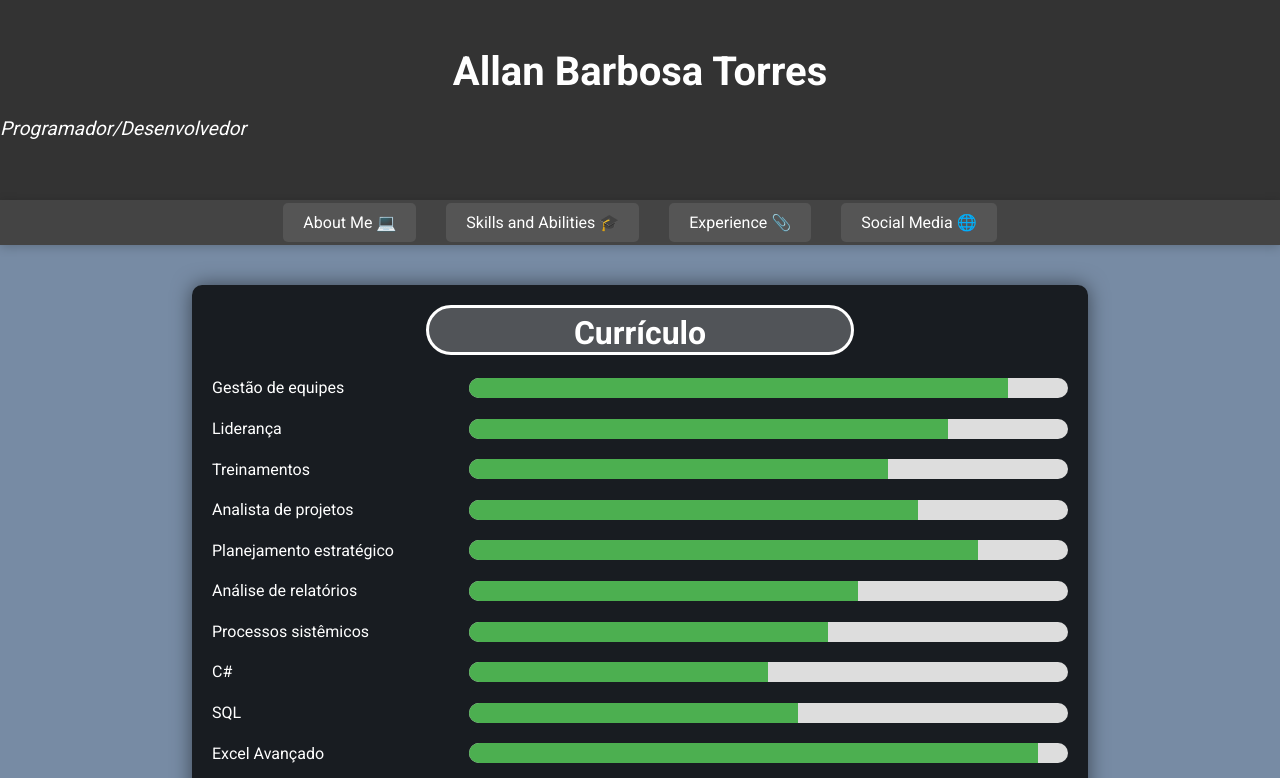
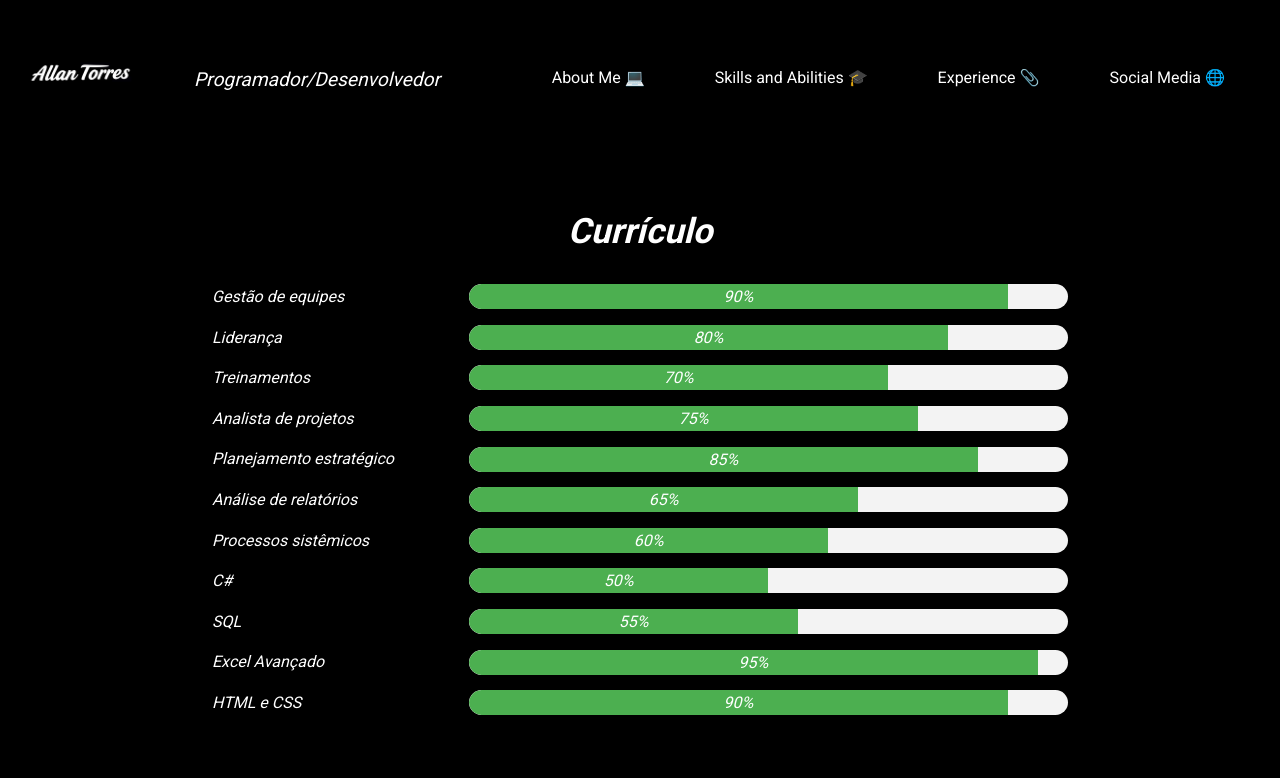
Before and after one commit to AllanBartorr/Portfolio, a plain HTML site: page curriculo.html in a window 1280 px wide. Shown: the top 778 px of the page. Drawn offline with Linux system fonts and the light colour scheme.

Commit message:
Atualização com header
Atualização com font nova, imagem para a logo e transition.

```diff
--- a/curriculo.html
+++ b/curriculo.html
@@ -9,34 +9,36 @@
     </head>
     <body>
     <header>
-        <h1>Allan Barbosa Torres</h1>
-        <p>Programador/Desenvolvedor</p>
-    </header>
-    <div class="cssanimation leFlyInLeft sequence">
+        <div class="cabeca">
+            <img src="Allantorres.jpeg">
+            <div class="txt">
+                <p> Programador/Desenvolvedor</p>
+                </div>
             <nav class="navbar">
-        <ul id="button">
-
-            <li><a  id="buttonPortfolio" href="portfolio.html">About Me &#x1F4BB;</a></li>
-            <li><a  id="buttonCurriculo" href="curriculo.html">Skills and Abilities &#x1F393;</a></li>
-            <li><a  id="buttonExperiencia" href="#">Experience &#x1F4CE;</a></li>
-            <li><a  id="buttonRedes"  href="#">Social Media  &#x1F310;</a></li>
+                <ul>
+                    <li><a id="buttonPortfolio" href="index.html">About Me &#x1F4BB;</a></li>
+                    <li><a id="buttonCurriculo" href="curriculo.html">Skills and Abilities &#x1F393;</a></li>
+                    <li><a id="buttonExperiencia" href="#">Experience &#x1F4CE;</a></li>
+                    <li><a id="buttonRedes" href="#">Social Media  &#x1F310;</a></li>
                 </ul>
             </nav>
         </div>
+
+    </header>
 <section class="about">
     <div class="container">
-            <h2 class="subtitulo" >Currículo</h2>
-            <p>Gestão de equipes <span class="progress-bar" style="--progress: 90%;"></span></p>
-            <p>Liderança <span class="progress-bar" style="--progress: 80%;"></span></p>
-            <p>Treinamentos <span class="progress-bar" style="--progress: 70%;"></span></p>
-            <p>Analista de projetos <span class="progress-bar" style="--progress: 75%;"></span></p>
-            <p>Planejamento estratégico <span class="progress-bar" style="--progress: 85%;"></span></p>
-            <p>Análise de relatórios <span class="progress-bar" style="--progress: 65%;"></span></p>
-            <p>Processos sistêmicos <span class="progress-bar" style="--progress: 60%;"></span></p>
-            <p>C# <span class="progress-bar" style="--progress: 50%;"></span></p>
-            <p>SQL <span class="progress-bar" style="--progress: 55%;"></span></p>
-            <p>Excel Avançado <span class="progress-bar" style="--progress: 95%;"></span></p>
-            <p>HTML e CSS <span class="progress-bar" style="--progress: 90%;"></span></p>
+        <h2 class="subtitulo">Currículo</h2>
+        <p>Gestão de equipes <span class="progress-container"><span class="progress-bar" data-progress="90">90%</span></span></p>
+        <p>Liderança <span class="progress-container"><span class="progress-bar" data-progress="80">80%</span></span></p>
+        <p>Treinamentos <span class="progress-container"><span class="progress-bar" data-progress="70">70%</span></span></p>
+        <p>Analista de projetos <span class="progress-container"><span class="progress-bar" data-progress="75">75%</span></span></p>
+        <p>Planejamento estratégico <span class="progress-container"><span class="progress-bar" data-progress="85">85%</span></span></p>
+        <p>Análise de relatórios <span class="progress-container"><span class="progress-bar" data-progress="65">65%</span></span></p>
+        <p>Processos sistêmicos <span class="progress-container"><span class="progress-bar" data-progress="60">60%</span></span></p>
+        <p>C# <span class="progress-container"><span class="progress-bar" data-progress="50">50%</span></span></p>
+        <p>SQL <span class="progress-container"><span class="progress-bar" data-progress="55">55%</span></span></p>
+        <p>Excel Avançado <span class="progress-container"><span class="progress-bar" data-progress="95">95%</span></span></p>
+        <p>HTML e CSS <span class="progress-container"><span class="progress-bar" data-progress="90">90%</span></span></p>
     </div>
 </section>
 
--- a/script.js
+++ b/script.js
@@ -1,16 +1,8 @@
-var button = document.getElementById('button');
+document.addEventListener("DOMContentLoaded", function() {
+    const progressBars = document.querySelectorAll('.progress-bar');
 
-button.addEventListener('mouseenter', entrar);
-button.addEventListener('click', clicar);
-button.addEventListener('mouseout', sair);
-
-function clicar(){
-    button.style.background = 'red';
-}
-
-function entrar(){
-    button.style.background = 'black';
-}
-function sair(){
-    button.style.background = '#555'
-}
+    progressBars.forEach(bar => {
+        const progress = bar.getAttribute('data-progress');
+        bar.style.width = progress + '%';
+    });
+});
--- a/style.css
+++ b/style.css
@@ -1,11 +1,46 @@
 .progress-bar {
-    position: relative;
+    display: block;
+    height: 100%;
+    background-color: #4caf50;
+    text-align: center;
+    color: white;
+    line-height: 25px; /* Para centralizar verticalmente o texto */
+    border-radius: 25px 0 0 25px;
+    white-space: nowrap; /* Impede a quebra de linha */
+    width: 0; /* Começa com 0 */
+    transition: width 2.6s ease; /* Transição para largura */
+}
+.cabeca{
+    display: inline-flex;
+    padding: 10px 20px;
+    justify-content: space-between;
+}
+.txt{
+    flex-grow: 1;
+    margin-top: 55px;
+    margin-left: 50px;
+}
+.txt p  {
+    text-align: center;
+}
+.cabeca img {
+    width: 10%; /* Defina o tamanho da imagem */
+    height: auto;
+    border-radius: 20px; /* Torna a imagem circular */
+    display: flex;
+}
+.txt{
+    text-align: center;
+    align-items: center;
+}
+.progress-container {
+    display: inline-block;
     width: 70%;
-    height: 20px;
-    background-color: #ddd;
-    border-radius: 10px;
+    background-color: #f3f3f3;
+    border-radius: 25px;
     overflow: hidden;
-    margin-left: 15px;
+    height: 25px;
+    margin-left: 10px;
 }
 
 .progress-bar::before {
@@ -14,9 +49,12 @@
     height: 100%;
     width: var(--progress);
     background-color: #4caf50;
-    transition: width 0.5s ease;
+    transition: width 2.5s ease;
 }
 
+.about{
+
+}
 .progress-bar-text {
     font-size: 14px;
     padding-left: 10px;
@@ -28,6 +66,7 @@ p {
     align-items: center;
     justify-content: space-between;
     margin-bottom: 15px;
+    font-style: italic;
 }
 p span {
     width: 30%; /* Largura do texto */
@@ -40,16 +79,16 @@ p span {
 
 body {
     font-family: 'Roboto', sans-serif;
-    background-color: rgba(70, 97, 131, 0.733);
+    background-color: rgb(0, 0, 0);
     background-size: cover;
     color: #fff;
     line-height: 1.6;
 }
 
 header {
-    background-color: #333;
+    background-color: #000000;
     color: #fff;
-    padding: 40px 0;
+    padding: 0;
     text-align: center;
     box-shadow: 0 2px 10px rgba(0, 0, 0, 0.3);
 }
@@ -58,12 +97,26 @@ h1{
     font-size: 28px;
 }
 .subtitulo{
-    border-radius: 30px;
-    border: solid;
-    background-color: #ffffff3f;
-    width: 50%;
+    border-radius: 10px;
+    width: 30%;
     height: 50px;
-    margin-left: 25%;
+    margin-left: 35%;
+    font-size: 35px;
+    font-style: italic;
+    margin-bottom: 30px;
+}
+.sobremim{
+    list-style: square;
+    text-decoration: none;
+}
+ul {
+    list-style-type: none;
+    padding-top: 20px;
+    margin: 0;
+}
+
+li {
+    list-style-type: none;
 }
 header h1 {
     font-size: 2.5em;
@@ -73,7 +126,6 @@ header h1 {
 h3{
     margin: 1em;
     font-size: 18px;
-
 }
 
 header p {
@@ -82,7 +134,7 @@ header p {
 }
 
 .navbar {
-    background-color: #444;
+    background-color: #000000;
     padding: 10px 0;
     box-shadow: 0 2px 10px rgba(0, 0, 0, 0.2);
 }
@@ -91,8 +143,8 @@ header p {
     display: flex;
     justify-content: center;
     list-style: none;
+    margin-top: 25px;
 }
-
 .navbar ul li {
     margin: 0 15px;
 }
@@ -101,13 +153,13 @@ header p {
     color: #fff;
     text-decoration: none;
     padding: 10px 20px;
-    background-color: #555;
+    background-color: #000000;
     border-radius: 5px;
     transition: background-color 0.3s ease;
 }
 
 .navbar ul li a:hover {
-    background-color: #666;
+    background-color: #8d0000;
 }
 
 .container {
@@ -157,6 +209,7 @@ footer {
 
     .container {
         width: 90%;
+
     }
 }
 
```
Also changed, not shown: index.html (+18 -10 lines), nacionalidade.html (added, +59 -0 lines), Allantorres.jpeg (added). Lines whose indentation alone changed are shown as unchanged.
